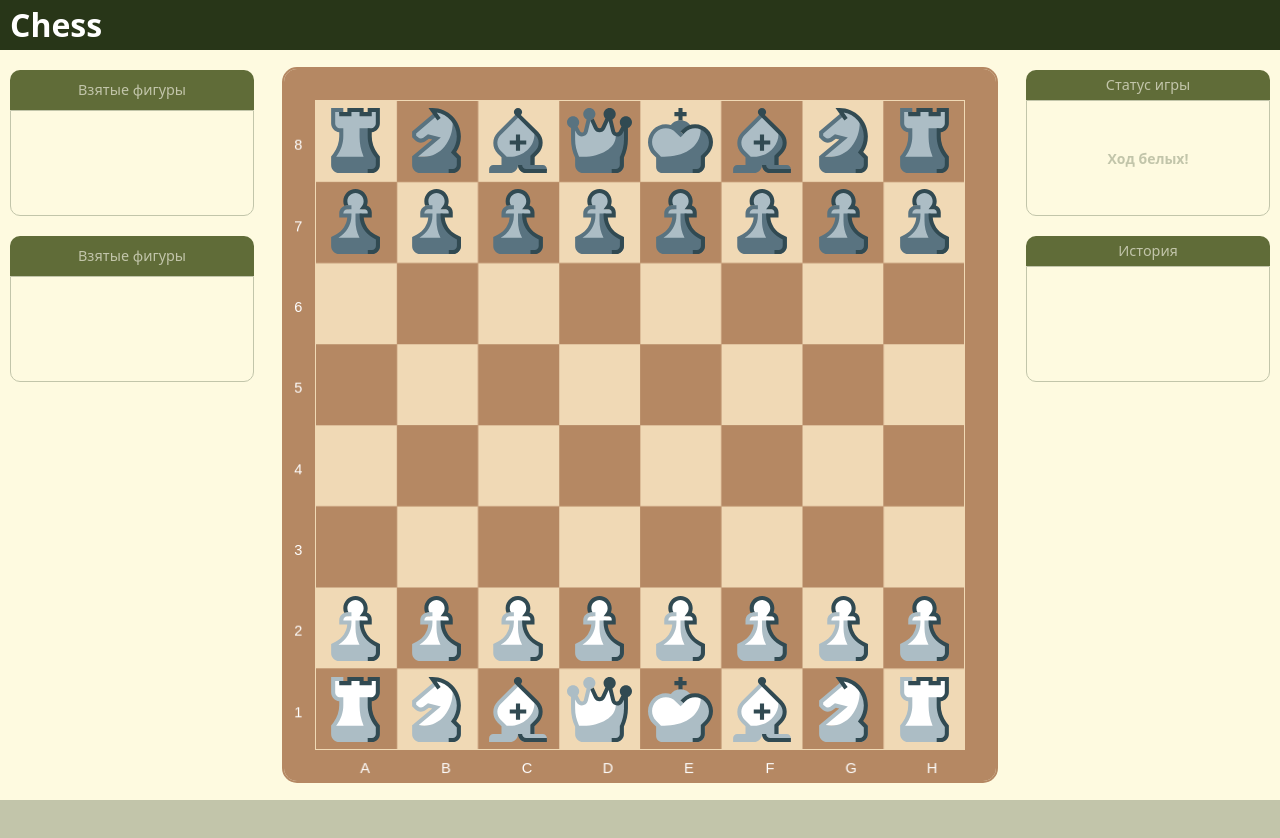
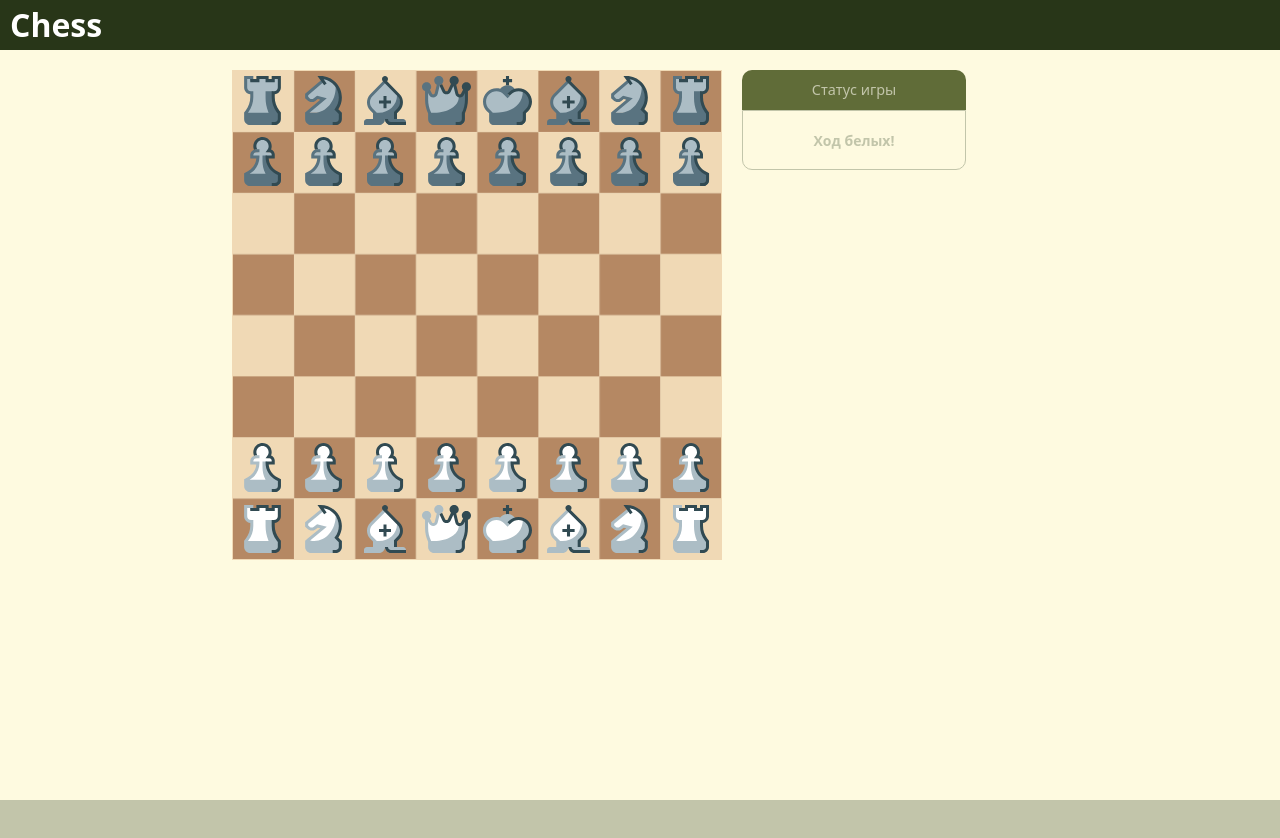
Before and after one commit to Vadim8576/chess, a React app: page / in a window 1280 px wide. Shown: the top 838 px of the page. Before the commit the page ends 800 px from the top, so only its background shows below. Built offline with nearby package versions, Linux system fonts and the light colour scheme; the HTML template or start-up script is replaced by a standard one.

Commit message:
Recomposition

```diff
--- a/src/components/ChessBoard/ChessBoard.jsx
+++ b/src/components/ChessBoard/ChessBoard.jsx
@@ -25,6 +25,7 @@ const BoardWrapper = styled.div`
   position: relative;
   width: ${props => props.$width}px;
   height: ${props => props.$height}px;
+
 `;
 
 
@@ -41,7 +42,7 @@ const ChessBoard = observer(() => {
       $width={appStore.board.cellSize * 8}
       $height={appStore.board.cellSize * 8}
     >
-      <BorderCanvas />
+      {/* <BorderCanvas /> */}
       <BoardCanvas />
       <BoardElements />
 
--- a/src/components/boardElements/CapturedFigure.jsx
+++ b/src/components/boardElements/CapturedFigure.jsx
@@ -12,8 +12,10 @@ const ImgWrapper = styled.div`
     justify-content: center;
     align-items: center;
     flex: 0 0 25%;
-    width: ${props => props.$width}px;
-    height: ${props => props.$height}px;
+    // width: ${props => props.$width}px;
+    // height: ${props => props.$height}px;
+    width: 100%;
+    height: auto;
     cursor: ${props => props.$cursor};
     user-select: none;
     touch-action: none;
@@ -43,8 +45,8 @@ const CapturedFigure = observer(({ src }) => {
 
     return (
         <ImgWrapper
-            $width={40}
-            $height={40}
+            // $width={}
+            // $height={40}
         >
             <Img src={image.src} />
         </ImgWrapper>
--- a/src/pages/MainPage/BoardContainer.jsx
+++ b/src/pages/MainPage/BoardContainer.jsx
@@ -3,14 +3,24 @@ import ChessBoard from "../../components/ChessBoard/ChessBoard";
 import { useEffect, useRef, useState } from "react";
 import { observer } from "mobx-react-lite";
 import appStore from "../../store/appStore";
+import Widget from "../../widgets/Widget";
+import GameStatus from "../../widgets/GameStatus";
+import { gameColors } from "../../constants/gameInitial";
 
 const Container = styled.div`
 	display: flex;
 	justify-content: center;
-	align-items: center;
-	width: 100%;
+	align-items: flex-start;
+	// width: 100%;
 	height: 100%;
+	// aspect-ratio: 1 / 1;
+	flex: 0 0 60%;
+	max-width: 60%;
+
 `;
+
+
+
 
 
 
@@ -20,16 +30,19 @@ const BoardContainer = observer(({ windowSize }) => {
 
 
 	useEffect(() => {
-		if(!ref.current) return
+		if (!ref.current) return
 
 		const boardContainerRect = ref.current.getBoundingClientRect()
 
 		let cellSize
 		if ((boardContainerRect.height) < boardContainerRect.width) {
-			cellSize = (boardContainerRect.height) / 9
+			cellSize = (boardContainerRect.height) / 8
 		} else {
-			cellSize = boardContainerRect.width / 9
+			cellSize = boardContainerRect.width / 8
 		}
+
+		// cellSize = 798 / 8
+
 		appStore.setBoard({ cellSize, borderSize: cellSize / 2.5 })
 
 
--- a/src/pages/MainPage/Header.jsx
+++ b/src/pages/MainPage/Header.jsx
@@ -12,6 +12,7 @@ height: ${props => props.$height}px;
 padding: 10px;
 // border: 1px #666 solid;
 background-color: ${gameColors.primary};
+margin-bottom: 20px;
 `;
 
 
--- a/src/pages/MainPage/MainPage.jsx
+++ b/src/pages/MainPage/MainPage.jsx
@@ -18,13 +18,39 @@ const headerHeight = 50
 const PageContainer = styled.div`
 width: 100%;
 height: 100%;
+min-height: 500px;
 background-color: ${gameColors.background};
 `;
+
+
+// const PanelWrapper = styled.div`
+// display: flex;
+// // flex-direction: column;
+// width: 100%;
+
+// height: calc(100% - ${headerHeight}px);
+// `;
+
+
 const PanelWrapper = styled.div`
 display: flex;
-width: 100%;
-height: calc(100% - ${headerHeight}px);
+max-width: 1437px;
+padding: 0 40px;
+// width: 100%;
+height: 798px;
+margin: 0 auto;
+
+flex: 0 0 70%;
+	max-width: 70%;
 `;
+
+const RightSide = styled.div`
+display: flex;
+flex: 0 0 30%;
+max-width: 30%;
+height: 100%;
+padding-left: 20px;
+`
 
 
 
@@ -46,7 +72,7 @@ const MainPage = observer(() => {
 		<PageContainer>
 			<Header headerHeight={headerHeight} />
 			<PanelWrapper>
-				<Panel>
+				{/* <Panel>
 					<Widget title={{
 						title: 'Взятые фигуры',
 						color: '#fff',
@@ -61,15 +87,25 @@ const MainPage = observer(() => {
 					}}>
 						<CapturedArea player={appStore.whiteBottom ? 'b' : 'w'} />
 					</Widget>
-				</Panel>
-				<Panel grow={3}>
-					<BoardContainer windowSize={{
-						width,
-						height
+				</Panel> */}
+				{/* <Panel grow={3}> */}
+				<BoardContainer windowSize={{
+					width,
+					height
+				}}
+				/>
+				<RightSide>
+					<Widget title={{
+						title: 'Статус игры',
+						color: '#fff',
+						background: gameColors.secondary
 					}}
-					/>
-				</Panel>
-				<Panel>
+					>
+						<GameStatus />
+					</Widget>
+				</RightSide>
+				{/* </Panel> */}
+				{/* <Panel>
 					<Widget title={{
 						title: 'Статус игры',
 						color: '#fff',
@@ -86,10 +122,58 @@ const MainPage = observer(() => {
 					>
 						<HistoryList />
 					</Widget>
-				</Panel>
+				</Panel> */}
 			</PanelWrapper>
 		</PageContainer>
 	)
+	// return (
+	// 	<PageContainer>
+	// 		<Header headerHeight={headerHeight} />
+	// 		<PanelWrapper>
+	// 			<Panel>
+	// 				<Widget title={{
+	// 					title: 'Взятые фигуры',
+	// 					color: '#fff',
+	// 					background: gameColors.secondary
+	// 				}}>
+	// 					<CapturedArea player={appStore.whiteBottom ? 'w' : 'b'} />
+	// 				</Widget>
+	// 				<Widget title={{
+	// 					title: 'Взятые фигуры',
+	// 					color: '#fff',
+	// 					background: gameColors.secondary
+	// 				}}>
+	// 					<CapturedArea player={appStore.whiteBottom ? 'b' : 'w'} />
+	// 				</Widget>
+	// 			</Panel>
+	// 			<Panel grow={3}>
+	// 				<BoardContainer windowSize={{
+	// 					width,
+	// 					height
+	// 				}}
+	// 				/>
+	// 			</Panel>
+	// 			<Panel>
+	// 				<Widget title={{
+	// 					title: 'Статус игры',
+	// 					color: '#fff',
+	// 					background: gameColors.secondary
+	// 				}}
+	// 				>
+	// 					<GameStatus />
+	// 				</Widget>
+	// 				<Widget title={{
+	// 					title: 'История',
+	// 					color: '#fff',
+	// 					background: gameColors.secondary
+	// 				}}
+	// 				>
+	// 					<HistoryList />
+	// 				</Widget>
+	// 			</Panel>
+	// 		</PanelWrapper>
+	// 	</PageContainer>
+	// )
 })
 
 export default MainPage
--- a/src/pages/MainPage/Panel.jsx
+++ b/src/pages/MainPage/Panel.jsx
@@ -3,11 +3,12 @@ import styled from 'styled-components';
 
 const Column = styled.div`
   display: flex;
+  justify-content: center;
   flex-direction: column;
   flex: ${props => props.$grow} 1 0%;
-  min-width: ${props => props.$grow * 100}px;
+  min-width: ${props => props.$grow * 200}px;
   height: 100%;
-  flex-shrink: 0;
+  // flex-shrink: 0;
   padding: ${props => props.$grow === 3 ? '0' : '20px'} 10px 0 10px;
 `;
 
--- a/src/widgets/CapturedArea.jsx
+++ b/src/widgets/CapturedArea.jsx
@@ -14,12 +14,18 @@ import { toJS } from 'mobx';
 // `;
 
 const Area = styled.div`
-flex-grow: 1;
-min-height: 40%;
-// overflow-y: auto;
-display: flex;
-flex-wrap: wrap;
-align-content: flex-start;
+width: 100%;
+display: grid;
+grid-template-columns: repeat(4, 1fr);
+grid-template-rows: repeat(4, 1fr);
+// padding-top: 100%;
+aspect-ratio: 1 / 1;
+// gap: 10px;
+// flex-grow: 1;
+// flex-grow: 1;
+// display: flex;
+// flex-wrap: wrap;
+// align-content: flex-start;
 padding: 10px;
 border-radius: 0 0 10px 10px;
 border: 1px ${gameColors.neutral} solid;
--- a/src/widgets/GameStatus.jsx
+++ b/src/widgets/GameStatus.jsx
@@ -17,9 +17,10 @@ text-align: center;
 display: flex;
 justify-content: center;
 align-items: center;
+height: 60px;
 // flex-grow: 1;
-height: 100%;
-overflow-y: auto;
+// height: 100%;
+// overflow-y: auto;
 color: ${gameColors.neutral};
 font-size: 14px;
 font-weight: bold;
--- a/src/widgets/Widget.jsx
+++ b/src/widgets/Widget.jsx
@@ -5,12 +5,18 @@ import Header from './Header';
 const WidgetWrapper = styled.div`
 display: flex;
 flex-direction: column;
-width: 100%;
-height: 20%;
+flex-grow: 1;
+flex-shrink: 0;
+flex-basis: 0;
+min-width: 0;
+
+// width: 100%;
+// height: 20%;
 // border: 1px #666 solid;
 margin-bottom: 20px;
 border-radius: 10px;
 // box-shadow: 0px 5px 5px rgba(0, 0, 0, .4);
+
 `;
 
 
```
